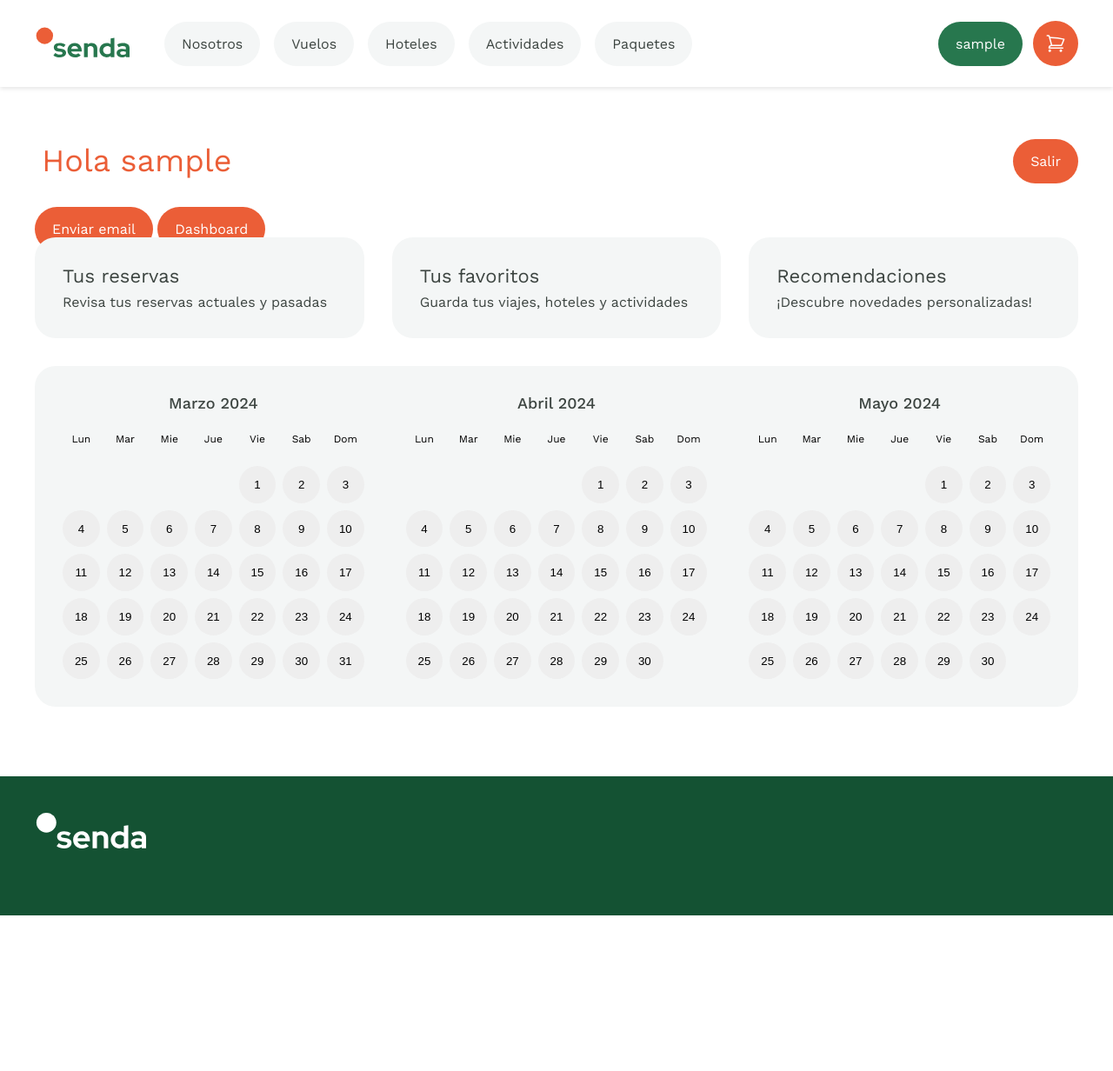
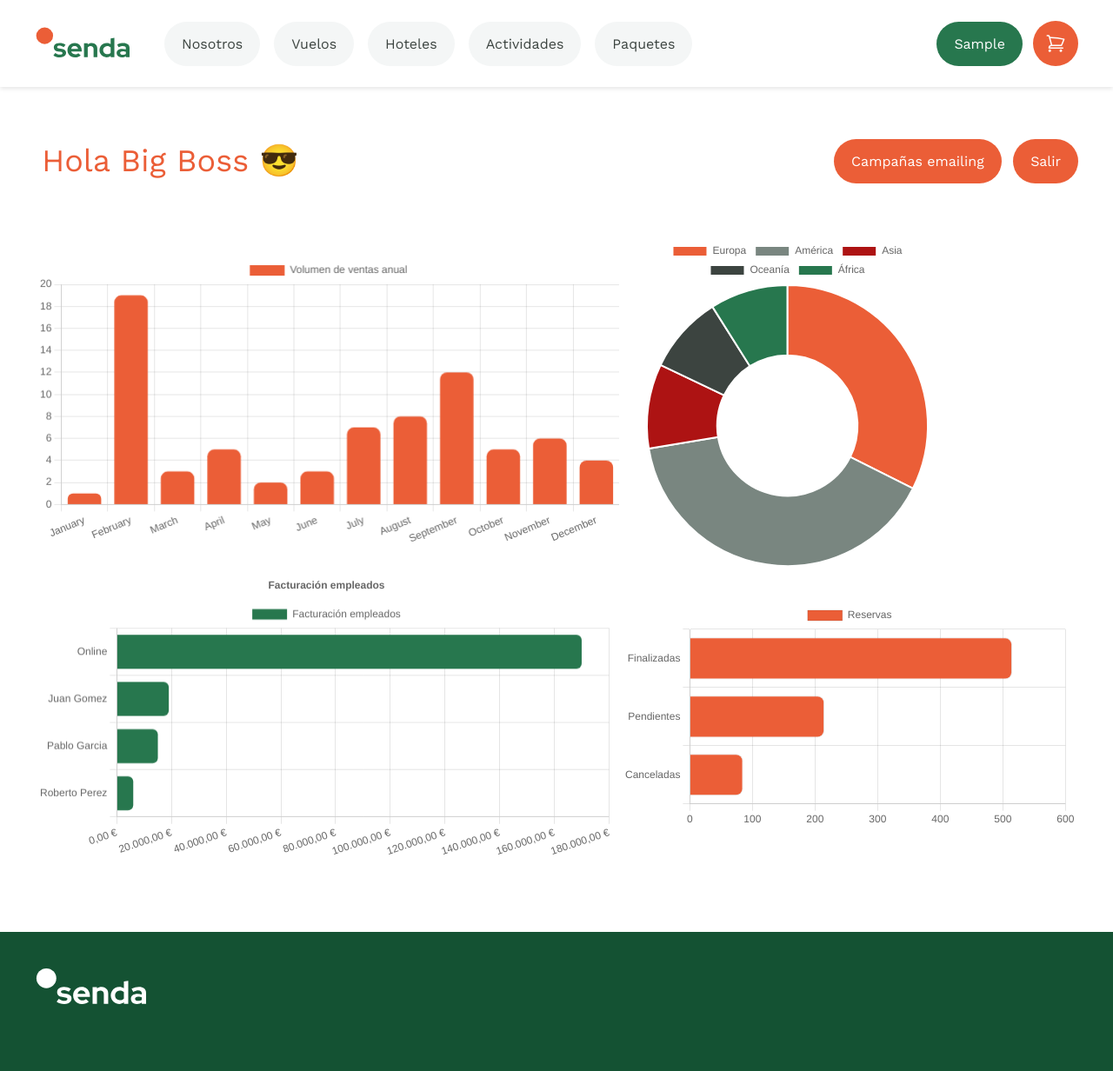
Before and after one commit to Los-traicionados/senda, a Django app: page /perfil in a window 1280 px wide. Shown: the whole page at 87% size. Before the commit the page ends 1053 px from the top, so only its background shows below. Run offline with Django 4.2, Linux system fonts and the light colour scheme; the visitor is signed in with stand-in values (Sample User, id 1).

Commit message:
dashboard integrado

```diff
--- a/templates/paginas/perfil.html
+++ b/templates/paginas/perfil.html
@@ -5,15 +5,59 @@
 
 <link rel="stylesheet" href="perfil.css">
 <div class="intra_welcome">
-	<h1 class="intra_welcome_title">Hola {{request.user.username }}</h1>
+	{% if user.is_superuser %}
+	<h1 class="intra_welcome_title" style="text-transform: capitalize;">Hola big boss 😎</h1>
+	{% else %}
+	<h1 class="intra_welcome_title" style="text-transform: capitalize;">Hola {{request.user.username }}</h1>
+
+	{% endif %}
+	<div>
+		{% if user.is_superuser %}
+		<a href="{% url 'mailing' %}" class="button_secondary" style="margin-right:8px;">Campañas emailing</a>
+		{% endif %}
 		<a href="{% url 'logout' %}" class="button_secondary">Salir</a>
 	</div>
-<div>
+</div>
 	{% if user.is_superuser %}
-		<a href="{% url 'mailing' %}" class="button_secondary">Enviar email</a>
-		<a href="{% url 'dashboard' %}" class="button_secondary">Dashboard</a>
-	{% endif%}
+		<div class="intra_superuser">
+
+			{% comment %} <a href="{% url 'dashboard' %}" class="button_secondary">Dashboard</a> {% endcomment %}
 		</div>
+		<script src="https://cdn.jsdelivr.net/npm/chart.js"></script>
+		<script>
+			const COLOR = {
+				ORANGE: '#EB5E37',
+				GREYM: '#798680',
+				RED: '#AD1313',
+				GREYT: '#3C4440',
+				GREEN: '#27774E',
+			}
+		</script>
+		<style>
+			.chart-container {
+				width: 40%;
+				margin: auto;
+				align-content: center;
+			}
+		</style>
+		<div class="intra_dashboard" style="margin-top:48px">
+			<table style="width: 100%">
+				<tr style="width: 100%">
+					<td class="chart-container"><canvas id="salesChart"></canvas></td>
+					<td class="chart-container"><div style="width: 75%"><canvas id="continents"></canvas></div></td>
+				</tr>
+				<tr style="width: 100%">
+					<td class="chart-container"><canvas id="employeeChart"></canvas></td>
+					<td class="chart-container"><canvas id="reservations"></canvas></td>
+				</tr>
+			</table>
+		</div>
+		<script src="./js/salesChart.js"></script>
+		<script src="./js/continentsChart.js"></script>
+		<script src="./js/reservationsChart.js"></script>
+		<script src="./js/employeeChart.js"></script>
+	{% else %}
+		<div class="intra_user">
 			<div class="intra_links_container">
 				<a class="intra_link" href="{% url 'tus-reservas' %}">
 					<div class="intra_link_title" >Tus reservas</div>
@@ -28,7 +72,6 @@
 					<div class="intra_link_description">¡Descubre novedades personalizadas!</div>
 				</a>
 			</div>
-
 			<div class="calendar-container">
 				<div class="calendar">
 					<div class="month-indicator">
@@ -170,5 +213,8 @@
 					</div>
 				</div>
 			</div>
+		</div>
+	{% endif %}
+
 {% endblock %}
 <!-- hacer calendario con grid -->
--- a/templates/plantilla/base.html
+++ b/templates/plantilla/base.html
@@ -43,7 +43,7 @@
 				</ul>
 				<div class="zona_login">
 					{% if request.user.is_authenticated %}
-					<a class="button_primary" href="{% url 'perfil' %}">{{request.user.username}}</a>
+					<a class="button_primary" href="{% url 'perfil' %}" style="text-transform: capitalize;">{{request.user.username}}</a>
 					{% else %}
 					<a class="button_grey" href="{% url 'registro' %}">Registro</a>
 					<a class="button_secondary" href="{% url 'login' %}">Mi cuenta</a>
```
Lines whose indentation alone changed are shown as unchanged.
